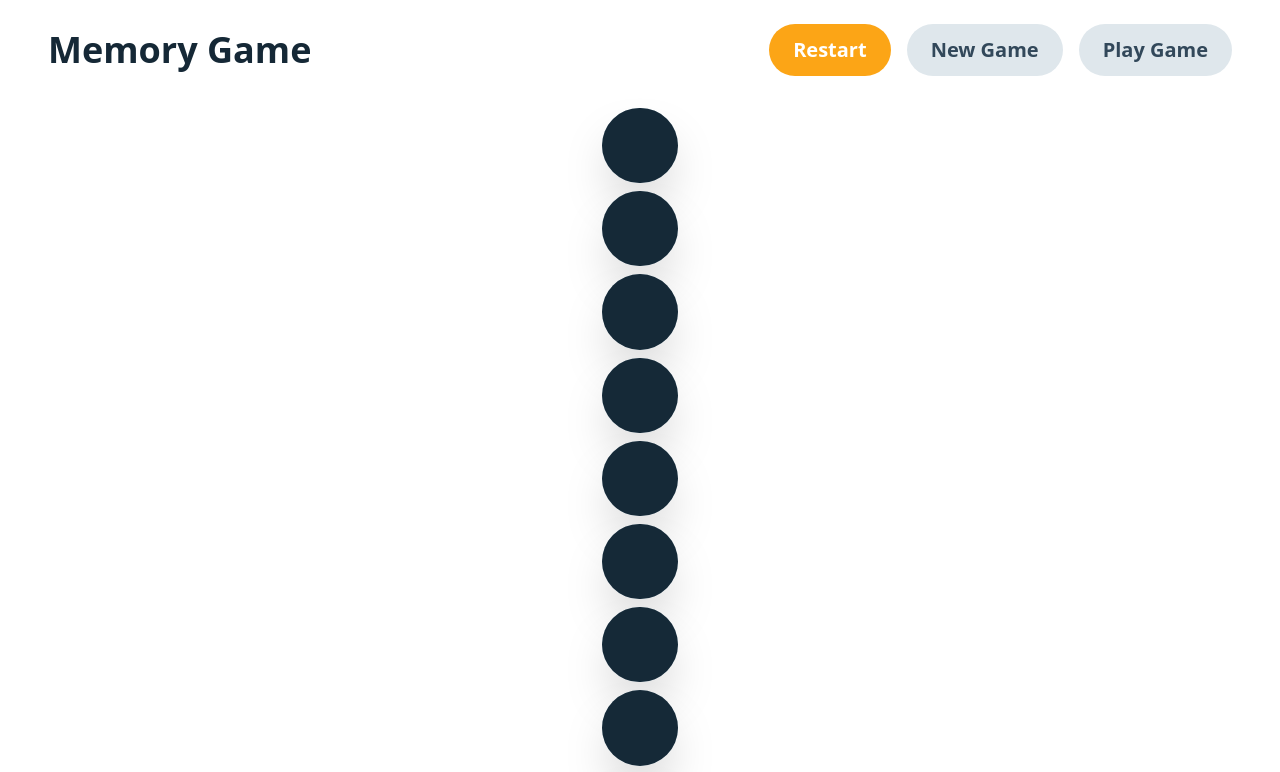
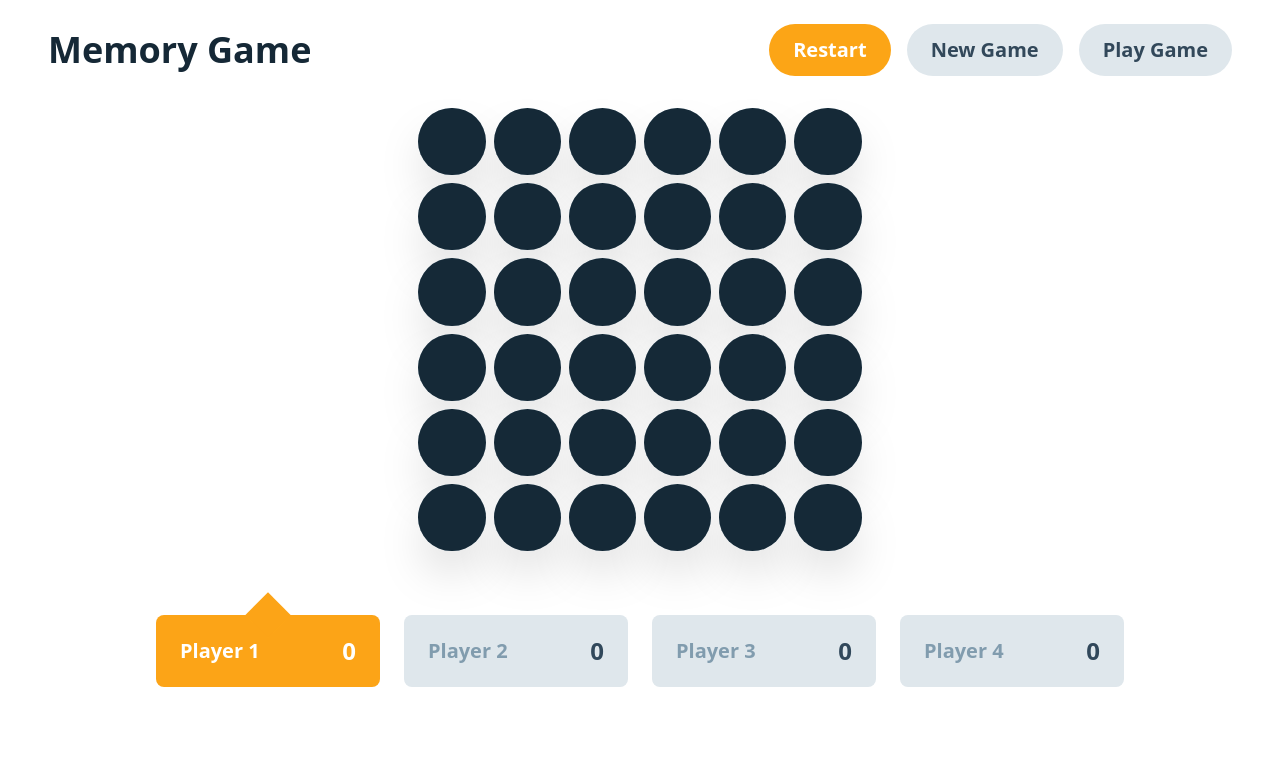
Before and after one commit to ManikantaPotnuru9176/memory-game, a Next.js app: page / in a window 1280 px wide. Shown: the top 772 px of the page. Built offline with nearby package versions, Linux system fonts and the light colour scheme.

Commit message:
changed the size of grid according to grid size

```diff
--- a/src/components/footer/Footer.js
+++ b/src/components/footer/Footer.js
@@ -4,7 +4,7 @@ import Players from "./multiPlayer/Players";
 
 const Footer = () => {
   return (
-    <div className="pt-8 md:pt-12 lg:pt-20">
+    <div className="pt-8 md:pt-12 lg:pt-16">
       {false ? <GameStatus /> : <Players />}
     </div>
   );
--- a/src/components/hero/Grid.js
+++ b/src/components/hero/Grid.js
@@ -23,9 +23,9 @@ const Grid = () => {
   return (
     <div className="flex flex-col justify-center items-center">
       <div
-        className={`grid grid-cols-${gridSize} gap-2 md:gap-${
-          gridSize === 4 ? 4 : 2
-        }`}
+        className={`grid ${
+          gridSize === 4 ? "grid-cols-4" : "grid-cols-6"
+        } gap-2 md:${gridSize === 4 ? "gap-4" : "gap-2"}`}
       >
         {isRotated.map((rotated, index) => (
           <GridItem
--- a/src/components/hero/GridItem.js
+++ b/src/components/hero/GridItem.js
@@ -3,7 +3,7 @@ import React from "react";
 const GridItem = ({ rotated, handleRotation, index, gridSize }) => {
   const itemSizeClass =
     gridSize === 6
-      ? "w-[3.2rem] h-[3.2rem] md:w-[4.7rem] md:h-[4.7rem]"
+      ? "w-[3.2rem] h-[3.2rem] md:w-[4.2rem] md:h-[4.2rem]"
       : "w-16 h-16 md:w-24 md:h-24";
 
   return (
```
